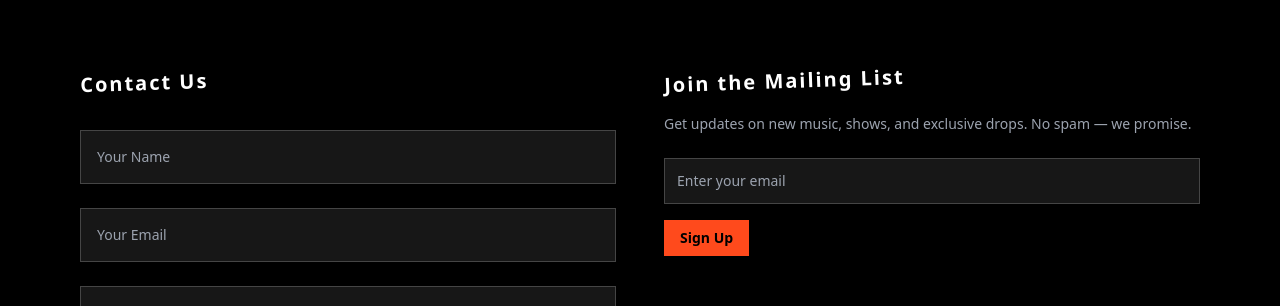
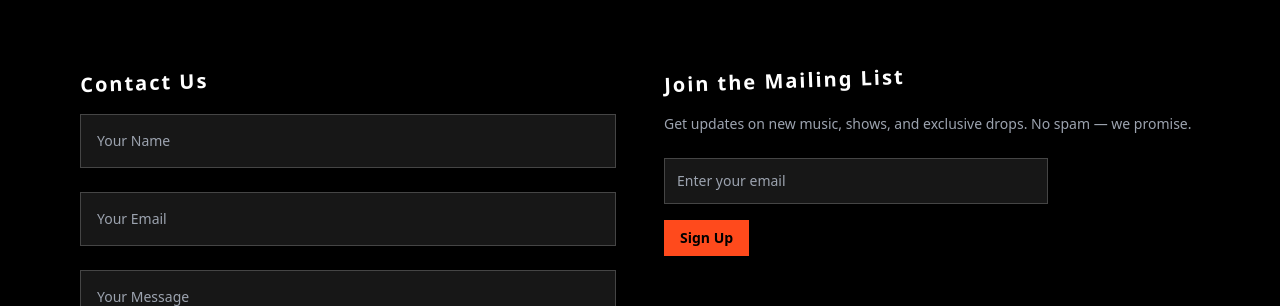
Before and after one commit to ZacCrumpton/altalune-site, a React (Vite) app: page /contact in a window 1280 px wide. Shown: the part 542-848 px from the top of the page. Built offline with nearby package versions, Linux system fonts and the light colour scheme.

Commit message:
set up mailing list form, sends information to a google sheet

```diff
--- a/src/pages/Contact.jsx
+++ b/src/pages/Contact.jsx
@@ -1,18 +1,48 @@
 // src/pages/Contact.jsx
 import React, { useState } from 'react';
 import { FaInstagram, FaSpotify, FaEnvelope } from 'react-icons/fa';
-import logo from "../assets/logos/Alta_Logo.webp";
 import heroImage from "../../public/images/contact_bg.webp";
 
+// TODO: Replace with YOUR deployed Google Apps Script Web App URL
+const GOOGLE_APPS_SCRIPT_URL = "https://script.google.com/macros/s/AKfycbz1kgrPKfpukDAOSBQmFD1fg0LcFIEYrmXogFMOxnCrcIM6-pFcdAltTPL5tGYr1U8sdQ/exec";
+
 export default function Contact() {
-  const [form, setForm] = useState({ name: '', email: '', message: '' });
+  // Mailing list UI state
+  const [mlStatus, setMlStatus] = useState("");
+  const [mlLoading, setMlLoading] = useState(false);
 
-  const handleChange = (e) =>
-    setForm({ ...form, [e.target.name]: e.target.value });
+  // Mailing List -> Google Apps Script (duplicate-aware)
+  const handleMailingListSubmit = async (e) => {
+    e.preventDefault();
+    setMlStatus("");
+    setMlLoading(true);
 
-  const handleSubmit = (e) => {
-    e.preventDefault();
-    console.log('Form submitted:', form);
+    // Use currentTarget so we keep a stable form ref
+    const formEl = e.currentTarget;
+    const email = new FormData(formEl).get("email");
+
+    // Add a safety timeout so the UI never hangs
+    const controller = new AbortController();
+    const timer = setTimeout(() => controller.abort(), 10000); // 10s
+
+    try {
+      await fetch(GOOGLE_APPS_SCRIPT_URL, {
+        method: 'POST',
+        mode: 'no-cors', // avoid CORS errors from Apps Script
+        body: new URLSearchParams({ email }),
+        signal: controller.signal,
+      });
+
+      // In no-cors mode we can't read the response; optimistically show success
+      setMlStatus("Thanks for joining!");
+      formEl.reset();
+    } catch (err) {
+      console.error(err);
+      setMlStatus("Network error. Please try again.");
+    } finally {
+      clearTimeout(timer);
+      setMlLoading(false);
+    }
   };
 
   return (
@@ -37,17 +67,16 @@ export default function Contact() {
 
       <div className="max-w-6xl mx-auto px-4 pb-24">
         <div className="grid grid-cols-1 md:grid-cols-2 gap-12">
-          {/* Contact Form */}
-
+          {/* Contact Form (Formspree) */}
+          <section aria-labelledby="contact-form" className="space-y-6 text-sm">
+            <h2 id="contact-form" className="text-xl font-semibold font-typewriter text-white mb-4 -rotate-2 tracking-widest">
+              Contact Us
+            </h2>
             <form
               action="https://formspree.io/f/xanbpvjl"
               method="POST"
-            className="space-y-6 text-sm"
+              className="space-y-6"
             >
-            <h2 className="text-xl font-semibold font-typewriter text-white mb-4 -rotate-2 tracking-widest">
-              Contact Us
-            </h2>
-
               <input
                 type="text"
                 name="name"
@@ -75,21 +104,18 @@ export default function Contact() {
                 Send Message
               </button>
             </form>
+          </section>
 
-
-          {/* Mailing List Signup */}
-          <div className="space-y-6 text-sm">
-            <h2 className="text-xl font-semibold font-typewriter text-white mb-4 -rotate-2 tracking-widest">
+          {/* Mailing List Signup (Apps Script) */}
+          <section aria-labelledby="mailing-list" className="space-y-6 text-sm">
+            <h2 id="mailing-list" className="text-xl font-semibold font-typewriter text-white mb-4 -rotate-2 tracking-widest">
               Join the Mailing List
             </h2>
             <p className="text-gray-400">
               Get updates on new music, shows, and exclusive drops. No spam — we promise.
             </p>
-            <form
-              action="https://formspree.io/f/mqalyndw"
-              method="POST"
-              className="space-y-4"
-            >
+
+            <form onSubmit={handleMailingListSubmit} className="space-y-4 max-w-sm">
               <input
                 type="email"
                 name="email"
@@ -99,12 +125,16 @@ export default function Contact() {
               />
               <button
                 type="submit"
-                className="bg-altalune-orange px-4 py-2 font-semibold text-black hover:bg-orange-600 transition"
+                disabled={mlLoading}
+                className="bg-altalune-orange px-4 py-2 font-semibold text-black hover:bg-orange-600 transition disabled:opacity-60"
               >
-                Sign Up
+                {mlLoading ? 'Submitting…' : 'Sign Up'}
               </button>
+              {mlStatus && (
+                <p className="text-xs text-white/80" aria-live="polite">{mlStatus}</p>
+              )}
             </form>
-          </div>
+          </section>
         </div>
 
         {/* Social Links */}
```
Lines whose indentation alone changed are shown as unchanged.
